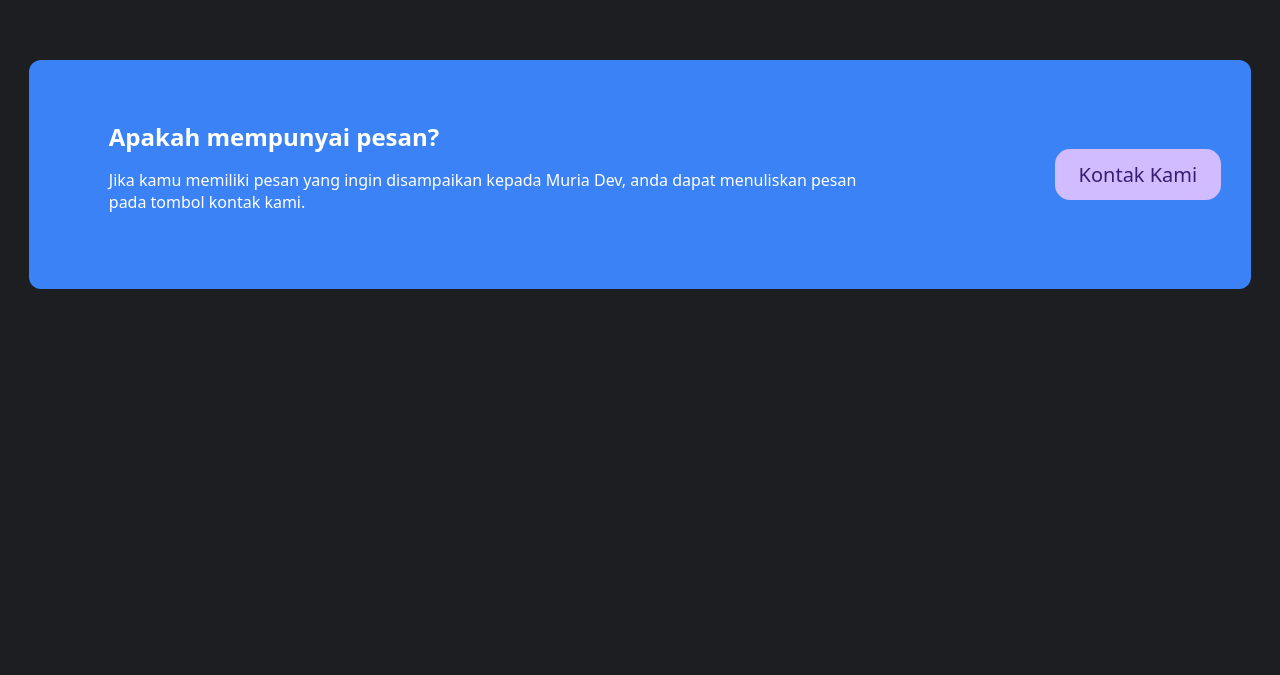
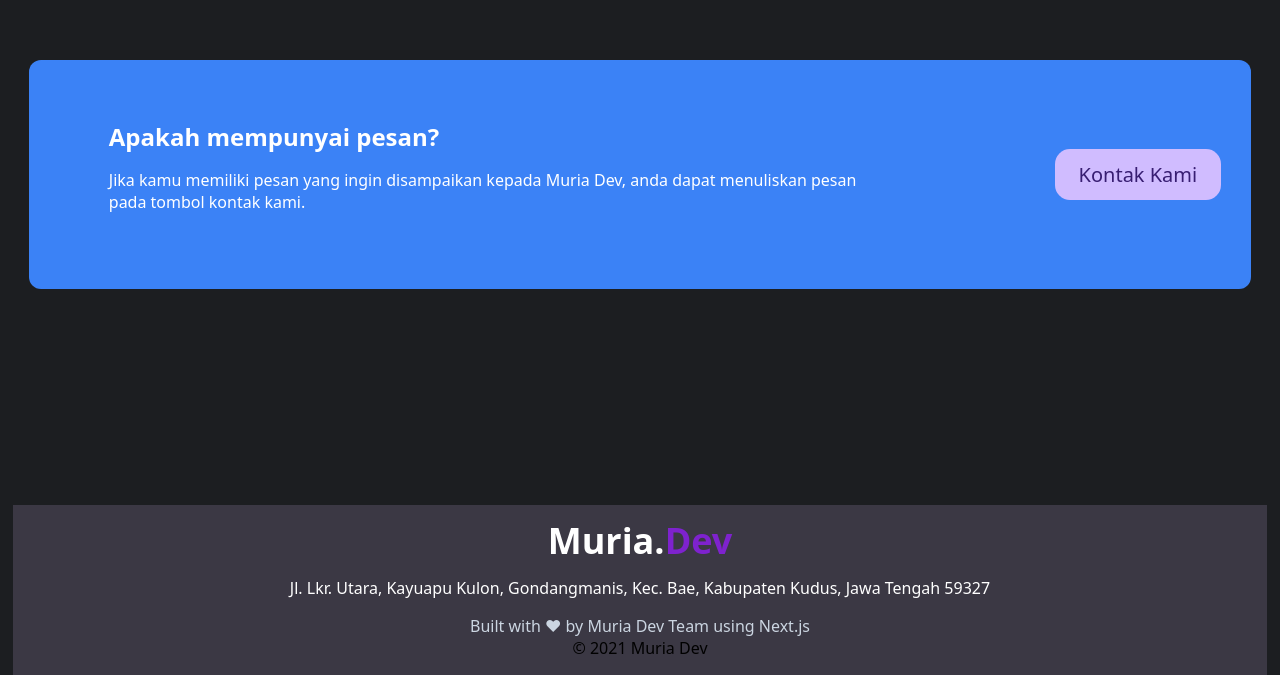
Before and after one commit to alipnf/IDCamp-2024, a plain HTML site: page dasar-pemrograman-web/muriadev-clone/index.html in a window 1280 px wide. Shown: the part 2090-2765 px from the top of the page. Before the commit the page ends 2395 px from the top, so only its background shows below. Drawn offline with nearby package versions, Linux system fonts and the light colour scheme.

Commit message:
feat: add footer

```diff
--- a/dasar-pemrograman-web/muriadev-clone/index.html
+++ b/dasar-pemrograman-web/muriadev-clone/index.html
@@ -133,6 +133,18 @@
       </div>
     </main>
     <!-- main -->
+
+    <!-- footer -->
+    <footer>
+      <h1>Muria.<span>Dev</span></h1>
+      <p class="alamat">
+        Jl. Lkr. Utara, Kayuapu Kulon, Gondangmanis, Kec. Bae, Kabupaten Kudus,
+        Jawa Tengah 59327
+      </p>
+      <p class="create">Built with ❤ by Muria Dev Team using Next.js</p>
+      <p class="copyright">© 2021 Muria Dev</p>
+    </footer>
+    <!-- footer -->
   </body>
 
   <!-- hamburger menu -->
```
Also changed, not shown: dasar-pemrograman-web/muriadev-clone/style.css.
